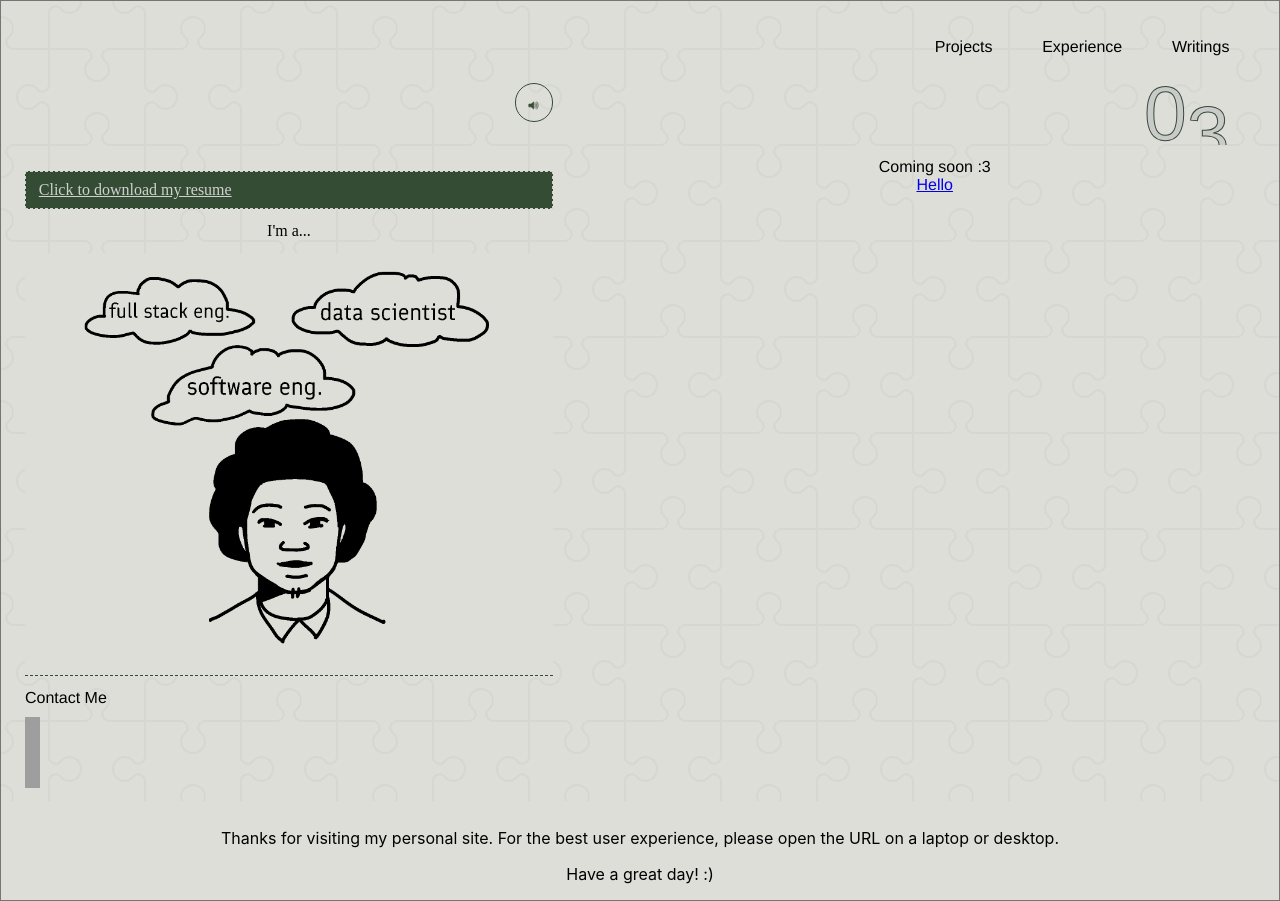
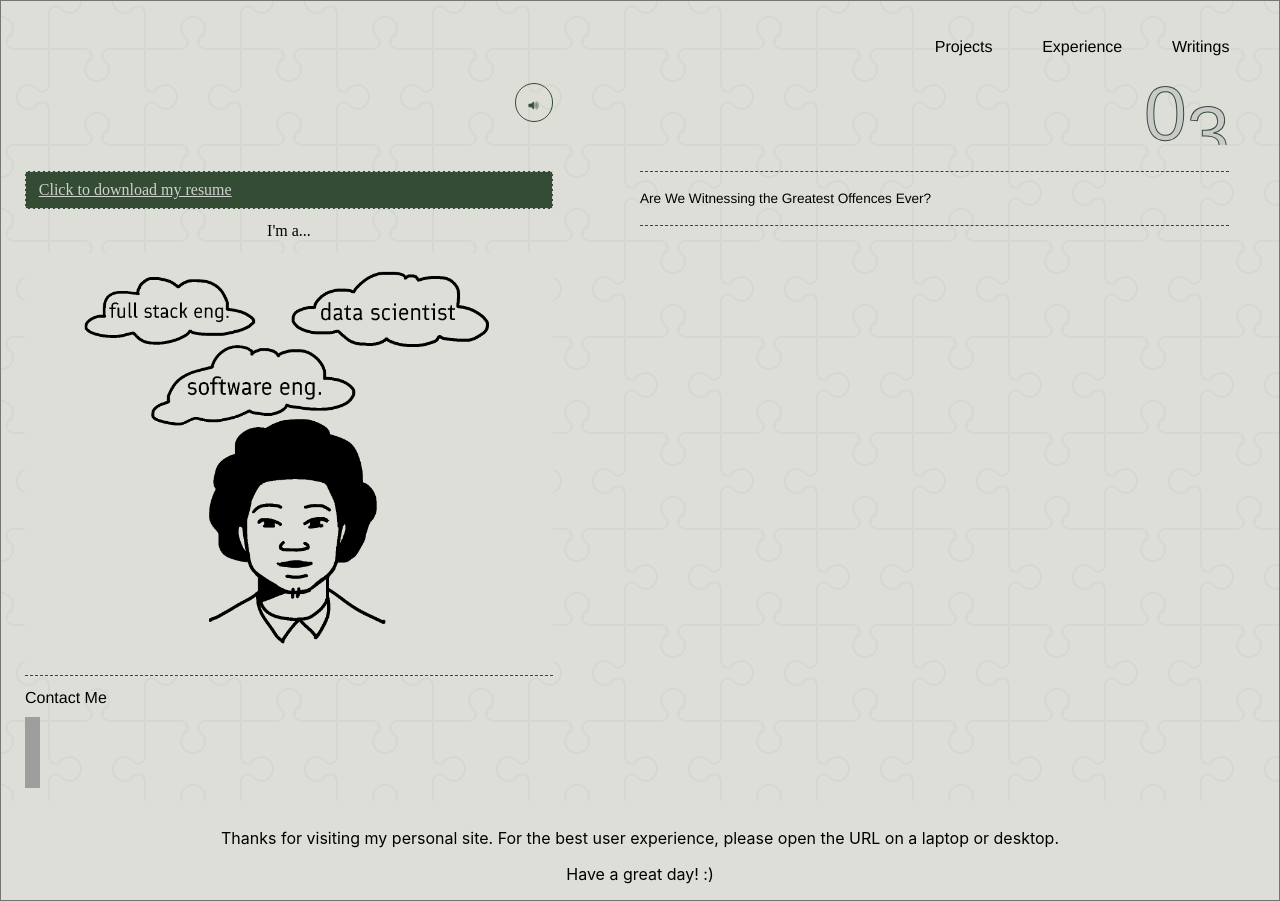
Before and after one commit to EmoruwaTolu/personal-website, a React (Create React App) app: page / in a window 1280 px wide. Both pictures are taken after a click on the element "Writings". Built offline with nearby package versions, Linux system fonts and the light colour scheme.

Commit message:
link to best offences styled

```diff
--- a/src/pages/Home/Writings/WritingSection.tsx
+++ b/src/pages/Home/Writings/WritingSection.tsx
@@ -19,11 +19,10 @@ const projects = [
 const WritingSection: React.FC<WritingSectionProps> = ({isFadingOut}) => {
 
     return(
-            <div className='tab-info-1'>
+            <div className='tab-info-1' style={{textAlign:"left", height:"100%"}}>
                 {projects.map((project, index) => (
-                    <div key={index} className={`writings-container ${isFadingOut ? 'fade-out' : ''}`}>
-                        <div>Coming soon :3</div>
-                        <Link to={"/best-offences"}>Hello</Link>
+                    <div key={index} className={`writings-container ${isFadingOut ? 'fade-out' : ''}`} style={{boxSizing: "border-box", padding: "1.5vw 0 ", margin: "1vw 0", borderBottom: "1px dashed #334c34",  borderTop: "1px dashed #334c34", fontSize: "0.85em"}}>
+                        <Link to={"/best-offences"} style={{textDecoration: "none",  color: "black"}}>Are We Witnessing the Greatest Offences Ever?</Link>
                     </div>
                 ))}
         </div>
```
